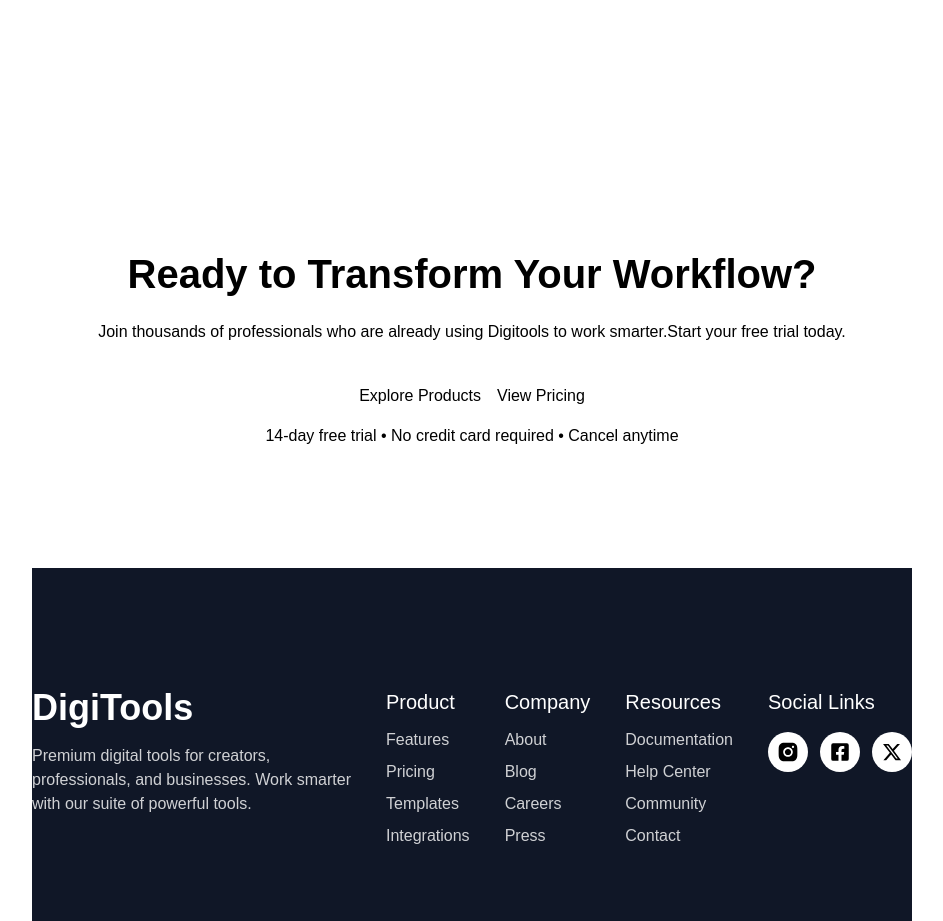
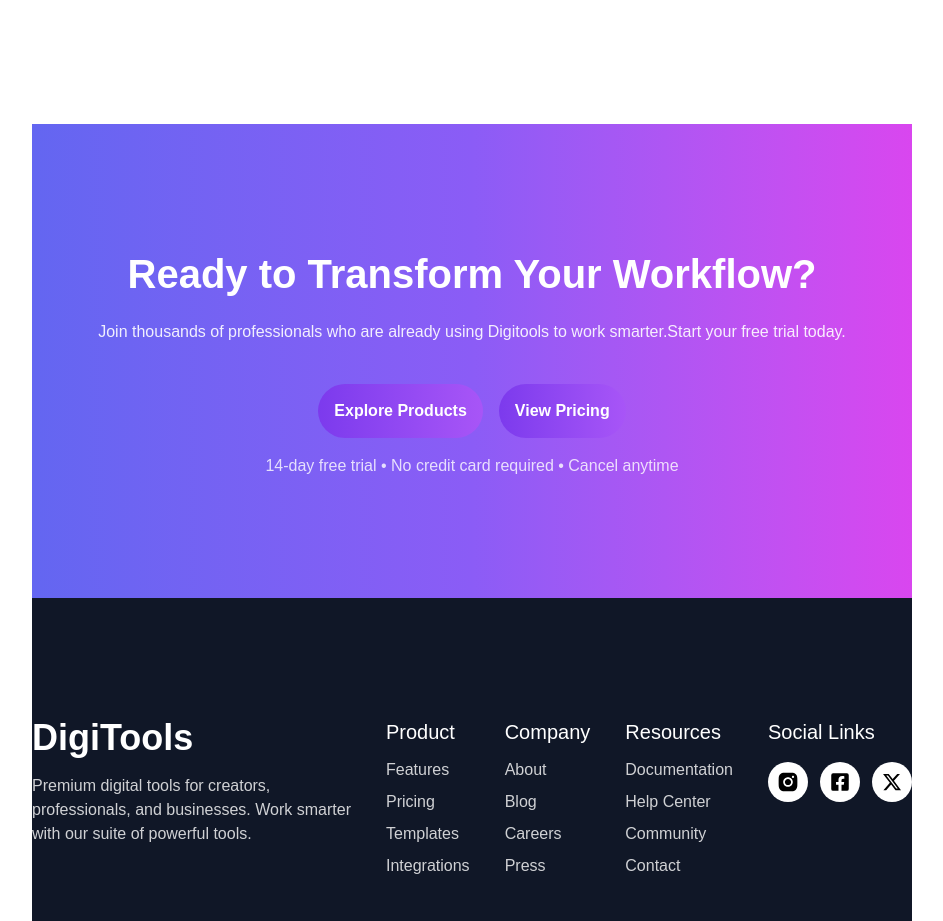
Before and after one commit to rakoon19/assignment-6, a React (Vite) app: page / in a window 1280 px wide. Shown: the part 2720-3641 px from the top of the page, without its empty margins (168-1111 px from the left). Built offline with nearby package versions, Linux system fonts and the light colour scheme.

Commit message:
designed testimonials

```diff
--- a/src/Components/Testimonial/Testimonial.jsx
+++ b/src/Components/Testimonial/Testimonial.jsx
@@ -1,20 +1,21 @@
 import React from 'react';
+import PrimaryButton from '../ui Components/PrimaryButton';
 
 const Testimonial = () => {
     return (
-        <div className='flex flex-col gap-10 py-30 justify-center items-center text-center'>
+        <div className='bg-linear-to-r from-[#6366F1] via-[#8B5CF6] to-[#D946EF] flex flex-col gap-10 py-30 justify-center items-center text-center text-white'>
 
             <div className='flex flex-col gap-4'>
                 <h1 className='text-[40px] font-extrabold'>Ready to Transform Your Workflow?</h1>
-                <p>Join thousands of professionals who are already using Digitools to work smarter.Start your free trial today.</p>
+                <p className='opacity-90'>Join thousands of professionals who are already using Digitools to work smarter.Start your free trial today.</p>
             </div>
 
             <div className='flex flex-col gap-4'>
                 <div className='flex gap-4 justify-center'>
-                    <button>Explore Products</button>
-                    <button>View Pricing</button>
+                    <PrimaryButton btnText={ "Explore Products"}></PrimaryButton>
+                    <PrimaryButton btnText={ "View Pricing"}></PrimaryButton>
                 </div>
-                <p>14-day free trial • No credit card required • Cancel anytime</p>
+                <p className='opacity-80'>14-day free trial • No credit card required • Cancel anytime</p>
             </div>
         </div>
     );
--- /dev/null
+++ b/src/Components/ui Components/PrimaryButton.jsx
@@ -0,0 +1,11 @@
+import React from 'react';
+
+const PrimaryButton = ({ btnText}) => {
+    return (
+        <button className='bg-linear-to-r from-[#7C3AED] to-[#A855F7] py-3.75 px-4 rounded-full text-white font-semibold'>
+            { btnText }
+        </button>
+    );
+};
+
+export default PrimaryButton;
```
